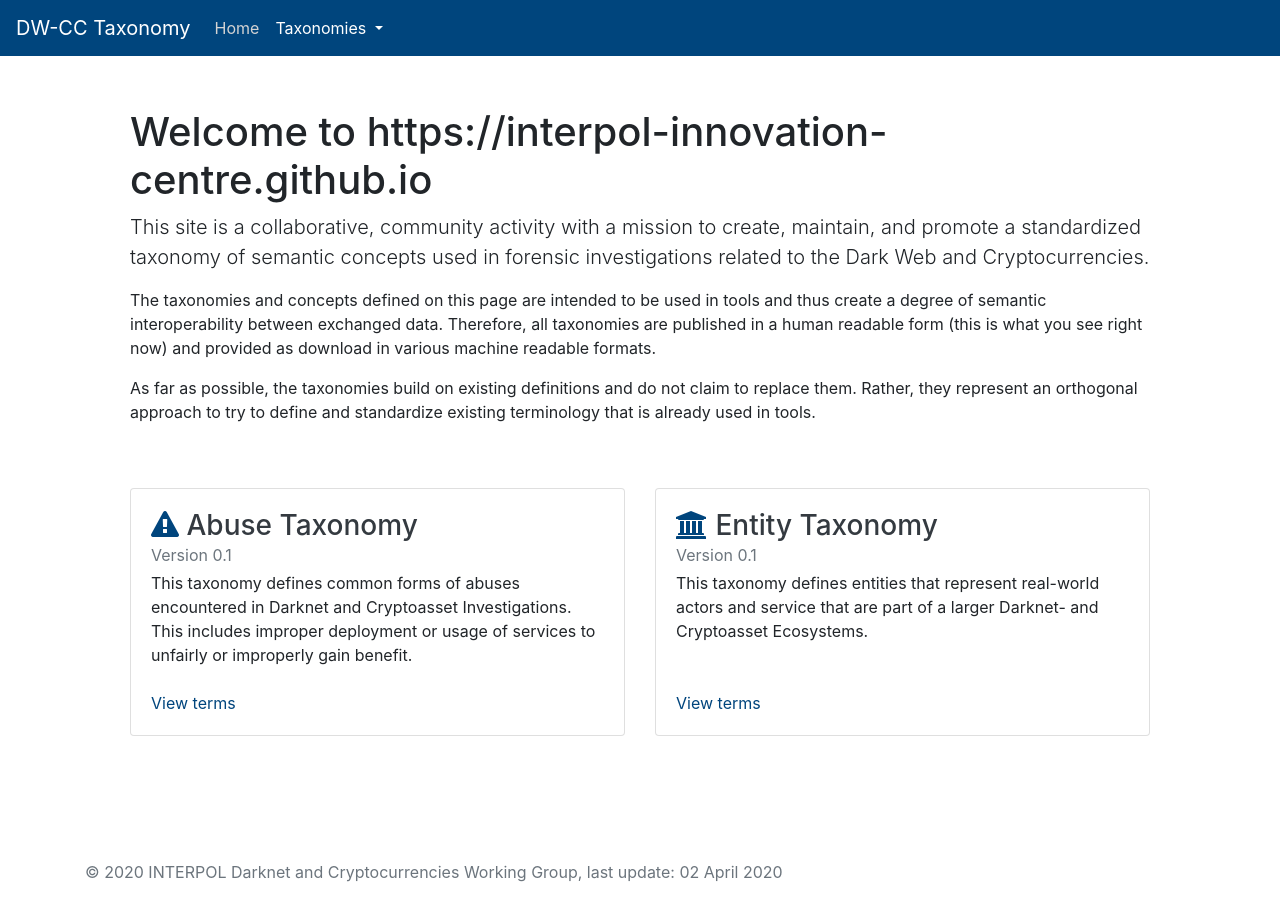
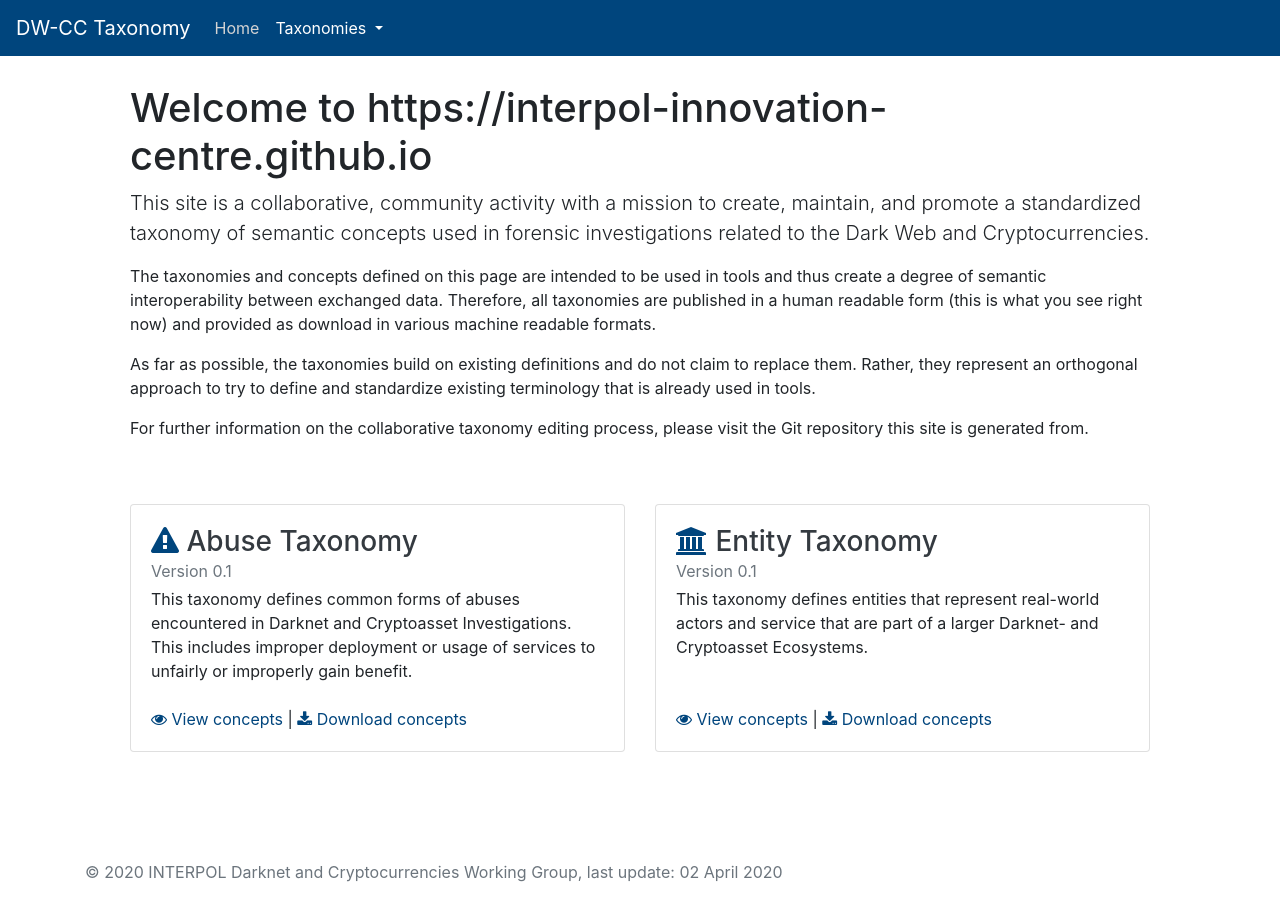
Before and after one commit to INTERPOL-Innovation-Centre/DW-VA-Taxonomy, a Jekyll site: the page built from index.html, in a window 1280 px wide. Built offline with Jekyll 4.4.1, drawn with Linux system fonts in a browser that asks for light colours.

Commit message:
implemented taxonomy serialization; updated documentation

```diff
--- a/_data/abuses.yaml
+++ b/_data/abuses.yaml
@@ -1,4 +1,6 @@
 scheme:
+  baseurl: /taxonomies/abuses
+  csvfile: assets/data/abuses.csv
   type: conceptScheme
   version: 0.1
   lastmod: 2020-03-31
--- a/_data/entities.yaml
+++ b/_data/entities.yaml
@@ -1,4 +1,6 @@
 scheme:
+  baseurl: /taxonomies/entities
+  csvfile: assets/data/entities.csv
   type: conceptScheme
   version: 0.1
   lastmod: 2020-03-31
--- a/_includes/meta_box.html
+++ b/_includes/meta_box.html
@@ -1,18 +1,25 @@
 {% assign taxonomy = include.taxonomy %}
-{% assign path = include.path %}
 {% assign icon = include.icon %}
-
 
 <div class="col-md-6">
   <div class="card flex-md-row mb-4 box-shadow h-100">
     <div class="card-body d-flex flex-column align-items-start">
       <h3 class="mb-0">
         <i class="fa {{ icon }}"></i>
-        <a class="text-dark" href="{{ site.baseurl }}{{ path }}">{{ taxonomy.scheme.title }}</a>
+        <a class="text-dark" href="{{ site.baseurl }}{{ taxonomy.scheme.baseurl }}">{{ taxonomy.scheme.title }}</a>
       </h3>
       <div class="mb-1 text-muted">Version {{ taxonomy.scheme.version}}</div>
       <p class="card-text mb-auto">{{ taxonomy.scheme.description}}</p>
-      <a href="{{ site.baseurl }}{{ path }}">View terms</a>
+      <span>
+        <a href="{{ site.baseurl }}{{ taxonomy.scheme.baseurl }}">
+          <i class="fa fa-eye"></i>
+          View concepts
+        </a> |
+        <a href="{{ site.baseurl }}{{ taxonomy.scheme.csvfile }}">
+          <i class="fa fa-download"></i>
+          Download concepts
+        </a>
+      </span>
     </div>
   </div>
 </div>
--- a/index.html
+++ b/index.html
@@ -5,7 +5,7 @@
 
 <div class="container">
 
-  <div class="row mt-5">
+  <div class="row mt-4">
     <div class="col-md-12">
       <h1>Welcome to {{ site.url }}</h1>
 
@@ -16,6 +16,8 @@
 
       <p>As far as possible, the taxonomies build on existing definitions and do not claim to replace them. Rather, they represent an orthogonal approach to try to define and standardize existing terminology that is already used in tools.</p>
 
+      <p>For further information on the collaborative taxonomy editing process, please visit the Git repository this site is generated from.</p>
+
     </div>
   </div>
 
@@ -23,10 +25,10 @@
   <div class="row mt-5">
 
     {% assign taxonomy = site.data.abuses  %}
-    {% include meta_box.html taxonomy=taxonomy path="/taxonomies/abuses" icon="fa-warning" %}
+    {% include meta_box.html taxonomy=taxonomy icon="fa-warning" %}
 
     {% assign taxonomy = site.data.entities %}
-    {% include meta_box.html taxonomy=taxonomy path="/taxonomies/entities" icon="fa-university"%}
+    {% include meta_box.html taxonomy=taxonomy icon="fa-university"%}
 
   </div>
 
--- /dev/null
+++ b/requirements.txt
@@ -0,0 +1 @@
+pyyaml==5.3.1
```
Also changed, not shown: CONTRIBUTING.md (+1 -1 lines), assets/data/abuses.csv (added, +7 -0 lines), assets/data/entities.csv (added, +15 -0 lines), scripts/convert.py (added, +65 -0 lines), README.md, assets/images/actor.svg (deleted), assets/images/placeholder.svg (deleted), 1 other file.
